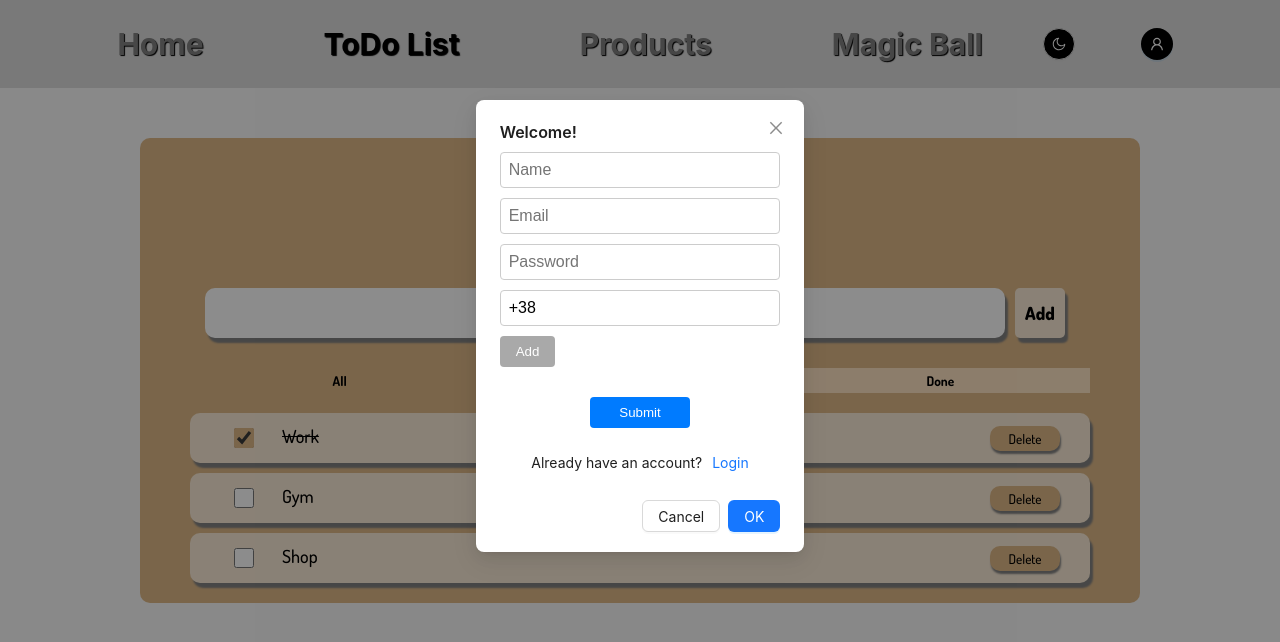
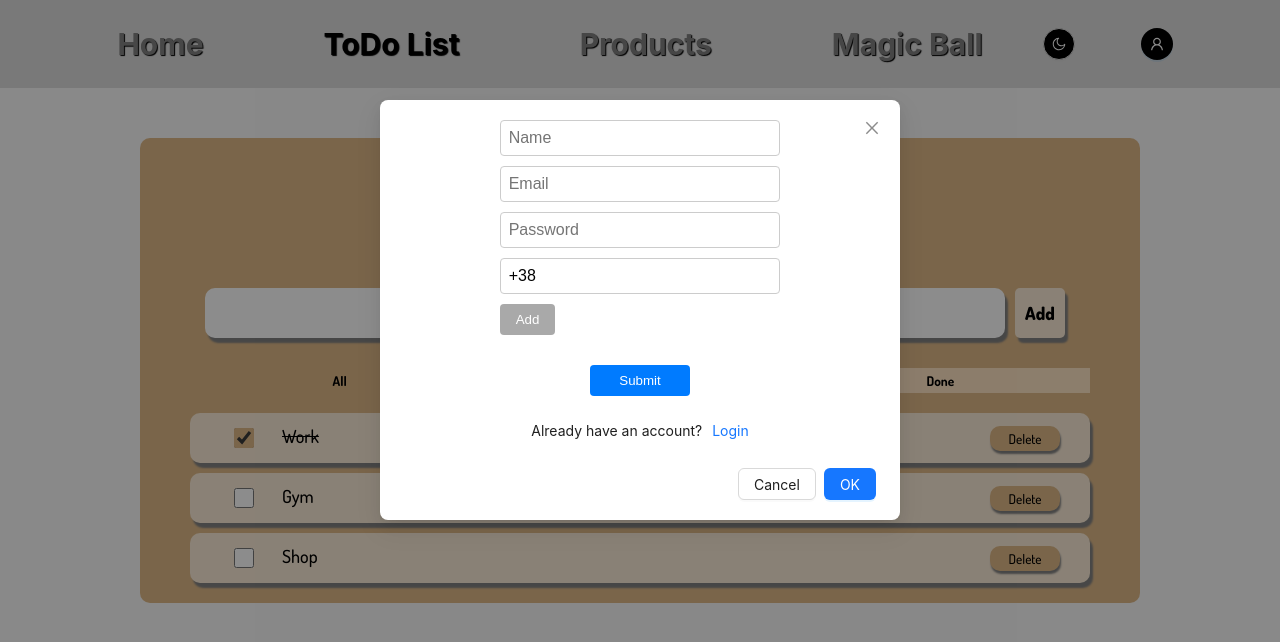
Before and after one commit to MaxTrgb/jslibrary, a React (Create React App) app: page /todo in a window 1280 px wide. Both pictures are taken after a click on the button 1156 px from the left and 44 px from the top of the page. Shown: the top 642 px of the page. Built offline with nearby package versions, Linux system fonts and the light colour scheme; grey boxes are pictures that could not be loaded.

Commit message:
registration ready

```diff
--- a/src/components/auth/Auth.jsx
+++ b/src/components/auth/Auth.jsx
@@ -2,7 +2,6 @@ import React, { useState } from 'react';
 import { Button, Modal } from 'antd';
 import { UserOutlined } from '@ant-design/icons';
 import Registration from './Registration';
-import styles from './Form.module.css';
 
 const Auth = () => {
     const [isModalOpen, setIsModalOpen] = useState(false);
@@ -23,15 +22,13 @@ const Auth = () => {
                 type="primary"
                 shape="circle"
                 onClick={showModal}
-                icon={<UserOutlined />}
-            />
+                icon={<UserOutlined />} />
 
             <Modal
-                title="Welcome!"
+
                 open={isModalOpen}
                 onOk={handleOk}
                 onCancel={handleCancel}
-                className={styles.registrationForm}
             >
                 <Registration />
             </Modal>
--- a/src/components/auth/Form.module.css
+++ b/src/components/auth/Form.module.css
@@ -64,6 +64,3 @@ input {
     align-items: center;
     justify-content: center;
 }
-.registrationForm .ant-modal-header .ant-modal-title {
-    color: red;
-}
```
